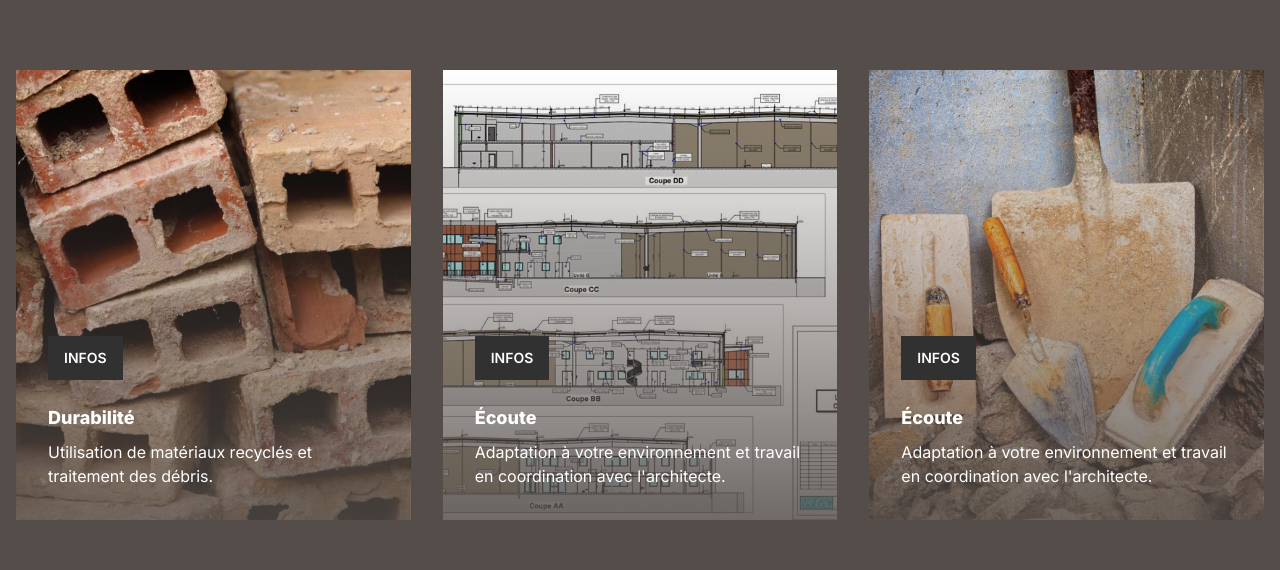
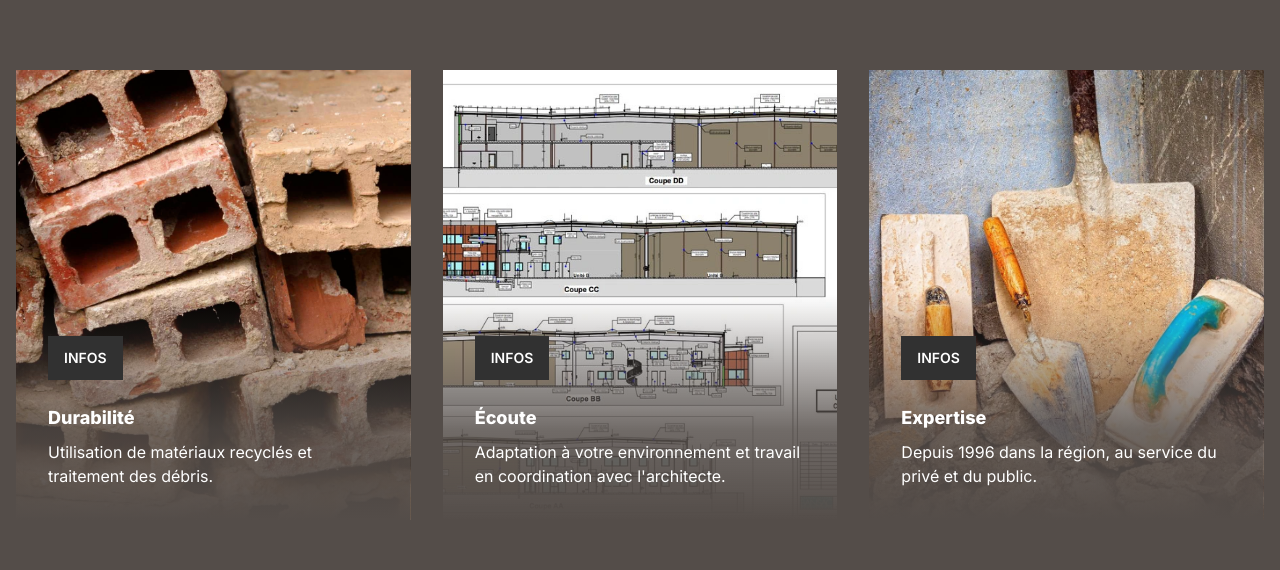
Before and after one commit to mxsgrs/batisam, a Next.js app in the folder batisam-nextjs/: page / in a window 1280 px wide. Shown: the part 3386-3956 px from the top of the page. Built offline with nearby package versions, Linux system fonts and the light colour scheme.

Commit message:
Fixing gradients

```diff
--- a/batisam-nextjs/src/app/globals.css
+++ b/batisam-nextjs/src/app/globals.css
@@ -13,6 +13,7 @@
   --background-color: #f0f0f0;
   --hero-gradient: linear-gradient(180deg,rgba(0,0,0,.34) 0%,rgba(0,0,0,.34) 99%);
   --subdomain-gradient: linear-gradient(180deg, rgba(34,193,195,0) 50%, rgba(84,77,73,.8295693277310925) 80%, rgba(84,77,73,1) 100%);
+  --subdomain-shadow: 0 1px 3px rgba(0, 0, 0, .541);
   --max-width: 1282px;
 }
 
--- /dev/null
+++ b/batisam-nextjs/src/app/mentions-legales/page.tsx
@@ -0,0 +1,5 @@
+export default function Page() {
+    return (
+        <div className=""></div>
+    )
+}
--- a/batisam-nextjs/src/app/navbar.tsx
+++ b/batisam-nextjs/src/app/navbar.tsx
@@ -8,8 +8,8 @@ export default function Navbar() {
         <div className="bg-primary-color">
             <div className="max-w-screen-xl mx-auto">
                 <div className="flex flex-row items-end text-white py-8 mx-4">
-                    <Link className={`text-5xl lg:text-6xl font-semibold ${bebasNeue.className}`} href="/">BATISAM</Link>
-                    <img className="w-10 lg:w-16 h-10 lg:h-16 ml-1 lg:ml-2 mb-[9px] lg:mb-[10px]" src="/images/batisam-small.png" alt="logo" />
+                    <Link className={`text-[2.625rem]/[3rem] lg:text-6xl font-semibold ${bebasNeue.className}`} href="/">BATISAM</Link>
+                    <img className="w-10 lg:w-16 h-10 lg:h-16 ml-2 mb-[10px]" src="/images/batisam-small.png" alt="logo" />
                 </div>
             </div>
         </div>
--- a/batisam-nextjs/src/app/page.tsx
+++ b/batisam-nextjs/src/app/page.tsx
@@ -11,13 +11,13 @@ export default function Home() {
     <div>
       <div className="bg-background-color pb-20">
         <div className="flex items-center justify-center bg-[linear-gradient(to_top,rgba(0,0,0,.34),rgba(0,0,0,.34)),url('/images/btp.webp')] bg-cover bg-no-repeat min-h-[660px]">
-          <section className="text-white max-w-2xl mx-7 rise-up-animation">
-            <h1 className="text-2xl text-center font-bold md:text-6xl">Construisez votre avenir avec nous.</h1>
-            <p className="text-secondary text-center mt-4 md:text-2xl">Découvrez notre entreprise de maçonnerie.</p>
+          <section className="text-white max-w-64 sm:max-w-2xl mx-7 rise-up-animation">
+            <h1 className="text-[2.625rem]/[3.125rem] text-center font-bold md:text-6xl">Construisez votre avenir avec nous.</h1>
+            <p className="text-xl text-secondary text-center mt-4 md:text-2xl">Découvrez notre entreprise de maçonnerie.</p>
           </section>
         </div>
         <div className="bg-white shadow-lg py-4 sm:max-w-7xl sm:px-6 sm:mt-[-50px] mx-auto">
-          <div className="sm:flex sm:flex-row sm:justify-between gap-8 p-10 mr-6">
+          <div className="space-y-6 sm:space-y-0 sm:flex sm:flex-row sm:justify-between gap-8 p-5 sm:p-10 mr-6">
             <div className="flex flex-row gap-8">
               <HomeIcon className="size-10 text-secondary bg-primary-color rounded p-2 mt-2 sm:size-14" />
               <section>
@@ -45,13 +45,13 @@ export default function Home() {
 
       <div className="bg-background-color">
         <div className="max-w-screen-xl mx-auto">
-          <div className="pb-18 mx-4 sm:pb-32">
+          <div className="pb-24 mx-4 sm:pb-32">
             <section className="gap-12 lg:flex lg:flex-row sm:gap-16">
               <div className="pb-5 px-5 sm:pb-5 sm:px-5">
                 <h2 className="text-4xl/[3rem] sm:text-6xl/[5rem] font-semibold">Les professionels pour vos travaux de maçonnerie.</h2>
               </div>
               <div className="leading-8 p-5">
-                <p className="mt-4">
+                <p className="sm:mt-4">
                   BATISAM est une entreprise de maçonnerie renommée, spécialisée dans la construction et la rénovation de bâtiments résidentiels et commerciaux. Forte de plusieurs années d'expérience, elle se distingue par la qualité de ses réalisations et son souci du détail. L'équipe de BATISAM, composée de maçons qualifiés et passionnés, utilise des matériaux de première qualité pour garantir la durabilité et l'esthétique des ouvrages.
                 </p>
                 <p className="mt-4">
@@ -104,9 +104,9 @@ export default function Home() {
         </div>
       </div>
 
-      <div className="text-white bg-primary-color text-f7f7f7">
+      <div className="text-white drop-shadow-lg bg-primary-color">
         <div className="py-28 sm:flex sm:flex-row sm:w-full">
-          <div className="bg-[linear-gradient(to_bottom,rgba(34,193,195,0),rgba(84,77,73,.83)),url('/images/bricks.webp')] grid grid-rows-1 sm:flex-1 bg-cover bg-center min-h-[450px] p-8 m-4">
+          <div className="bg-[var(--subdomain-gradient),url('/images/bricks.webp')] grid grid-rows-1 sm:flex-1 bg-cover bg-center min-h-[450px] p-8 m-4">
             <section className="mt-auto">
               <button className="text-sm font-semibold bg-font-color px-4 p-3">INFOS</button>
               <div className="mt-6 text-shadow-sm">
@@ -115,7 +115,7 @@ export default function Home() {
               </div>
             </section>
           </div>
-          <div className="bg-[linear-gradient(to_bottom,rgba(34,193,195,0),rgba(84,77,73,.83)),url('/images/coupes.webp')] grid grid-rows-1 sm:flex-1 bg-cover bg-center min-h-[450px] p-8 m-4">
+          <div className="bg-[var(--subdomain-gradient),url('/images/coupes.webp')] grid grid-rows-1 sm:flex-1 bg-cover bg-center min-h-[450px] p-8 m-4">
             <section className="mt-auto">
               <button className="text-sm font-semibold bg-font-color px-4 p-3">INFOS</button>
               <div className="mt-6 text-shadow-sm">
@@ -124,12 +124,12 @@ export default function Home() {
               </div>
             </section>
           </div>
-          <div className="bg-[linear-gradient(to_bottom,rgba(34,193,195,0),rgba(84,77,73,.83)),url('/images/tools.webp')] grid grid-rows-1 sm:flex-1 bg-cover bg-center min-h-[450px] p-8 m-4">
+          <div className="bg-[var(--subdomain-gradient),url('/images/tools.webp')] grid grid-rows-1 sm:flex-1 bg-cover bg-center min-h-[450px] p-8 m-4">
             <section className="mt-auto">
               <button className="text-sm font-semibold bg-font-color px-4 p-3">INFOS</button>
               <div className="mt-6 text-shadow-sm">
-                <div className="text-lg font-extrabold">Écoute</div>
-                <p className="mt-2">Adaptation à votre environnement et travail en coordination avec l'architecte.</p>
+                <div className="text-lg font-extrabold">Expertise</div>
+                <p className="mt-2">Depuis 1996 dans la région, au service du privé et du public.</p>
               </div>
             </section>
           </div>
--- /dev/null
+++ b/batisam-nextjs/src/app/politique-de-confidentialite/page.tsx
@@ -0,0 +1,5 @@
+export default function Page() {
+    return (
+        <div className=""></div>
+    )
+}
--- /dev/null
+++ b/batisam-nextjs/src/app/sitemap.tsx
@@ -0,0 +1,24 @@
+import type { MetadataRoute } from 'next'
+
+export default function sitemap(): MetadataRoute.Sitemap {
+  return [
+    {
+      url: 'https://batisam-construction.com',
+      lastModified: new Date(),
+      changeFrequency: 'yearly',
+      priority: 1
+    },
+    {
+      url: 'https://batisam-construction/mentions-legales',
+      lastModified: new Date(),
+      changeFrequency: 'yearly',
+      priority: 1
+    },
+    {
+      url: 'https://batisam-construction/politique-de-confidentialite',
+      lastModified: new Date(),
+      changeFrequency: 'yearly',
+      priority: 1
+    },
+  ]
+}
```
